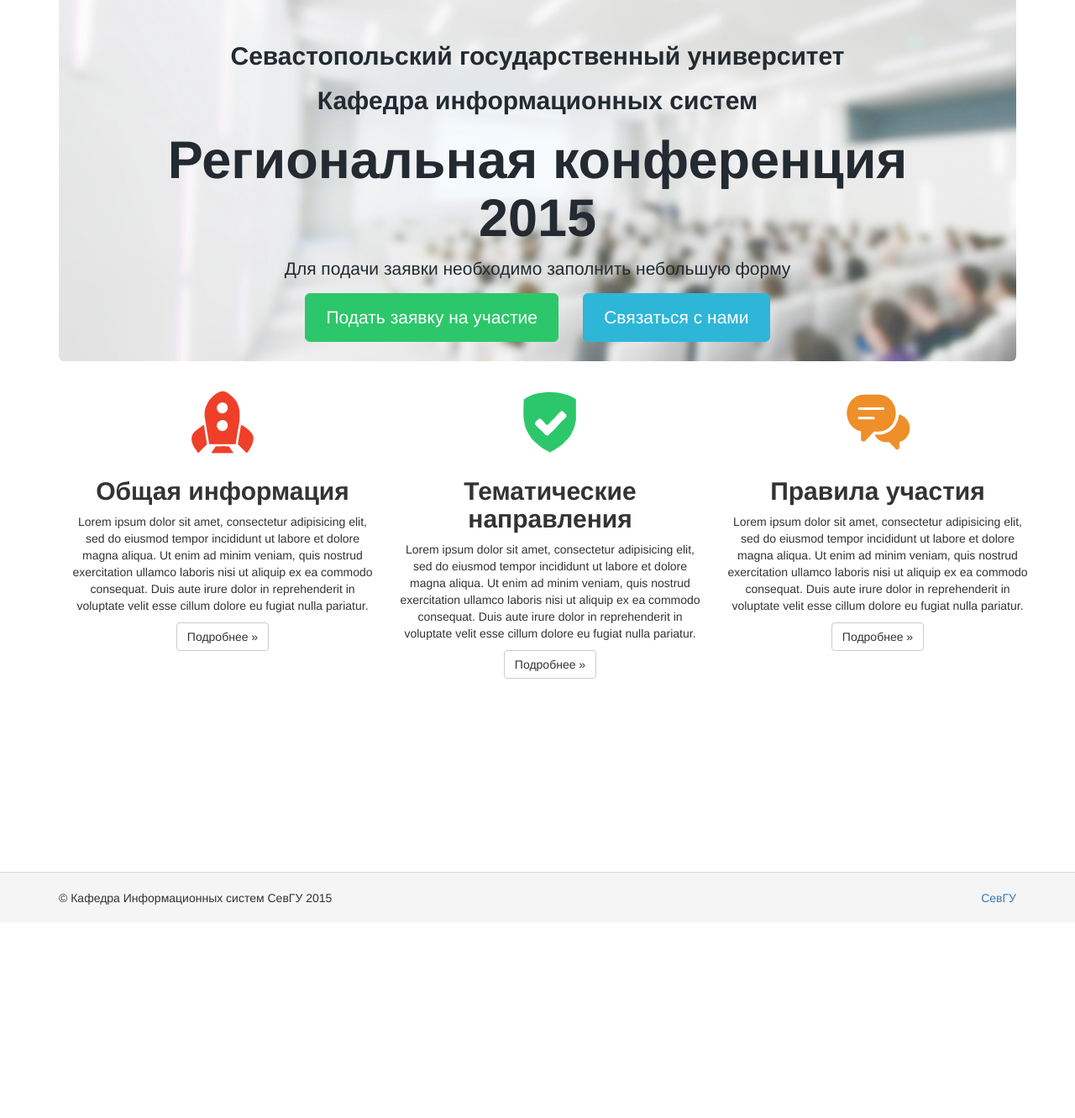
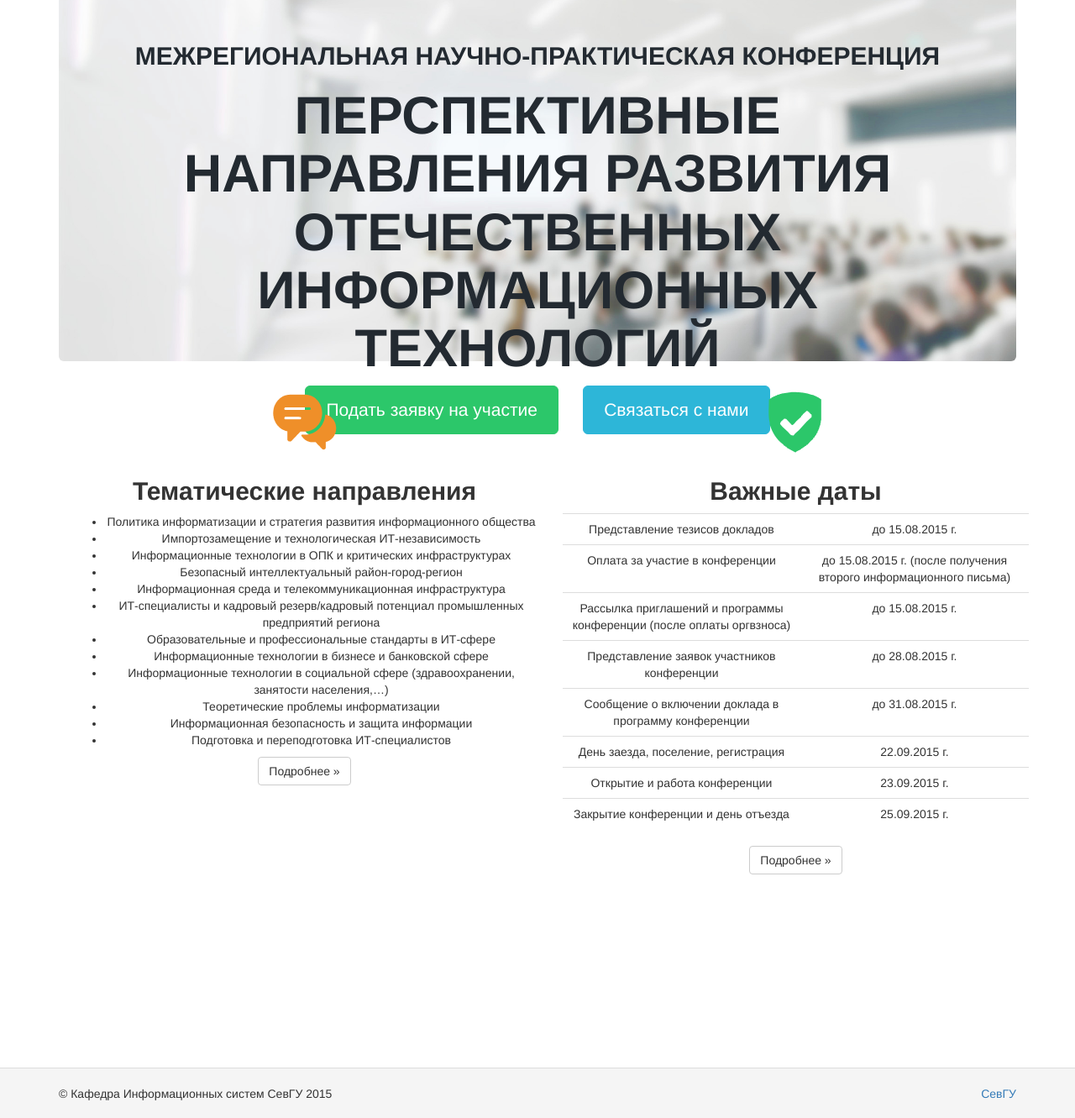
Before and after one commit to codesteam/sgu_c, a Yii app: template views/site/index.php in a window 1280 px wide. Shown: the whole page at 84% size. Before the commit the page ends 1077 px from the top, so only its background shows below. Run offline with PHP 8.4 and a stand-in for Yii, Linux system fonts and the light colour scheme; the template is opened without the code that fills it, so the values that code supplies are empty; some libraries are stand-ins or nearby versions.

Commit message:
Update index.php

```diff
--- a/views/site/index.php
+++ b/views/site/index.php
@@ -1,14 +1,13 @@
 <?php
 use yii\helpers\Html;
 
-$this->title = 'Конференция кафедры информационных систем СевГУ';
+$this->title = 'Межрегиональная научно-практическая конференция Перспективные направления развития
+ отечественных информационных технологий';
 ?>
 <div class="site-index">
     <div class="jumbotron">
-        <h2>Севастопольский государственный университет</h2>
-        <h2>Кафедра информационных систем</h2>
-        <h1>Региональная конференция 2015</h1>
-        <p class="lead">Для подачи заявки необходимо заполнить небольшую форму</p>
+        <h2>МЕЖРЕГИОНАЛЬНАЯ НАУЧНО-ПРАКТИЧЕСКАЯ КОНФЕРЕНЦИЯ</h2>
+        <h1>ПЕРСПЕКТИВНЫЕ НАПРАВЛЕНИЯ РАЗВИТИЯ ОТЕЧЕСТВЕННЫХ ИНФОРМАЦИОННЫХ ТЕХНОЛОГИЙ</h1>
         <p>
             <?= Html::a('Подать заявку на участие', ['/site/application'], ['class' => 'btn btn-lg btn-success']) ?>
             &nbsp;
@@ -20,7 +19,26 @@
         <div class="container">
             <div class="body-content">
                 <div class="row">
-                    <div class="col-lg-4 text-center">
+                    <div class="col-lg-6 text-center">
+                        <img width="85" height="88" alt="secure" src="/images/support_img.png">
+                        <h2>Тематические направления</h2>
+                        <ul>
+                            <li>Политика информатизации и стратегия развития информационного общества</li>
+                            <li>Импортозамещение и технологическая ИТ-независимость</li>
+                            <li>Информационные технологии в ОПК и критических инфраструктурах</li>
+                            <li>Безопасный интеллектуальный район-город-регион </li>
+                            <li>Информационная среда и телекоммуникационная инфраструктура</li>
+                            <li>ИТ-специалисты и кадровый резерв/кадровый потенциал промышленных предприятий региона</li>
+                            <li>Образовательные и профессиональные стандарты в ИТ-сфере</li>
+                            <li>Информационные технологии в бизнесе и банковской сфере</li>
+                            <li>Информационные технологии в социальной сфере (здравоохранении, занятости населения,…)</li>
+                            <li>Теоретические проблемы информатизации</li>
+                            <li>Информационная безопасность и защита информации</li>
+                            <li>Подготовка и переподготовка ИТ-специалистов</li>
+                        </ul>
+                        <p><a class="btn btn-default" href="/info#l-categories">Подробнее &raquo;</a></p>
+                    </div>
+                    <!--div class="col-lg-4 text-center">
                         <img width="85" height="88" alt="secure" src="/images/fast_img.png">
                         <h2>Общая информация</h2>
                         <p>Lorem ipsum dolor sit amet, consectetur adipisicing elit, sed do eiusmod tempor incididunt ut labore et
@@ -29,24 +47,48 @@
                             fugiat nulla pariatur.</p>
 
                         <p><a class="btn btn-default" href="http://www.yiiframework.com/doc/">Подробнее &raquo;</a></p>
-                    </div>
-                    <div class="col-lg-4 text-center">
+                    </div-->
+                    <div class="col-lg-6 text-center">
                         <img width="85" height="88" alt="secure" src="/images/secure_img.png">
-                        <h2>Тематические направления</h2>
-                        <p>Lorem ipsum dolor sit amet, consectetur adipisicing elit, sed do eiusmod tempor incididunt ut labore et
-                            dolore magna aliqua. Ut enim ad minim veniam, quis nostrud exercitation ullamco laboris nisi ut aliquip
-                            ex ea commodo consequat. Duis aute irure dolor in reprehenderit in voluptate velit esse cillum dolore eu
-                            fugiat nulla pariatur.</p>
-                        <p><a class="btn btn-default" href="http://www.yiiframework.com/forum/">Подробнее &raquo;</a></p>
-                    </div>
-                    <div class="col-lg-4 text-center">
-                        <img width="85" height="88" alt="secure" src="/images/support_img.png">
-                        <h2>Правила участия</h2>
-                        <p>Lorem ipsum dolor sit amet, consectetur adipisicing elit, sed do eiusmod tempor incididunt ut labore et
-                            dolore magna aliqua. Ut enim ad minim veniam, quis nostrud exercitation ullamco laboris nisi ut aliquip
-                            ex ea commodo consequat. Duis aute irure dolor in reprehenderit in voluptate velit esse cillum dolore eu
-                            fugiat nulla pariatur.</p>
-                        <p><a class="btn btn-default" href="http://www.yiiframework.com/extensions/">Подробнее &raquo;</a></p>
+                        <h2>Важные даты</h2>
+            <table class="table">
+                <tbody>
+                    <tr>
+                        <td>Представление тезисов докладов</td>
+                        <td>до 15.08.2015 г.</td>
+                    </tr>
+					<tr>
+                        <td>Оплата за участие в конференции</td>
+                        <td>до 15.08.2015 г. (после получения второго информационного письма) </td>
+                    </tr>
+					<tr>
+                        <td>Рассылка приглашений и программы конференции (после оплаты оргвзноса)</td>
+                        <td>до 15.08.2015 г.</td>
+                    </tr>
+                    <tr>
+                        <td>Представление заявок участников конференции</td>
+                        <td>до 28.08.2015 г.</td>
+                    </tr>
+                    <tr>
+                        <td>Сообщение о включении доклада в программу конференции</td>
+                        <td>до 31.08.2015 г.</td>
+                    </tr>
+                    <tr>
+                        <td>День заезда, поселение, регистрация</td>
+                        <td>22.09.2015 г.</td>
+                    </tr>
+                    <tr>
+                        <td>Открытие и работа конференции</td>
+                        <td>23.09.2015 г.</td>
+                    </tr>
+                    <tr>
+                        <td>Закрытие конференции и день отъезда</td>
+                        <td>25.09.2015 г.</td>
+                    </tr>
+
+                </tbody>
+            </table>
+                        <p><a class="btn btn-default" href="/info#l-dates">Подробнее &raquo;</a></p>
                     </div>
                 </div>
             </div>
```
